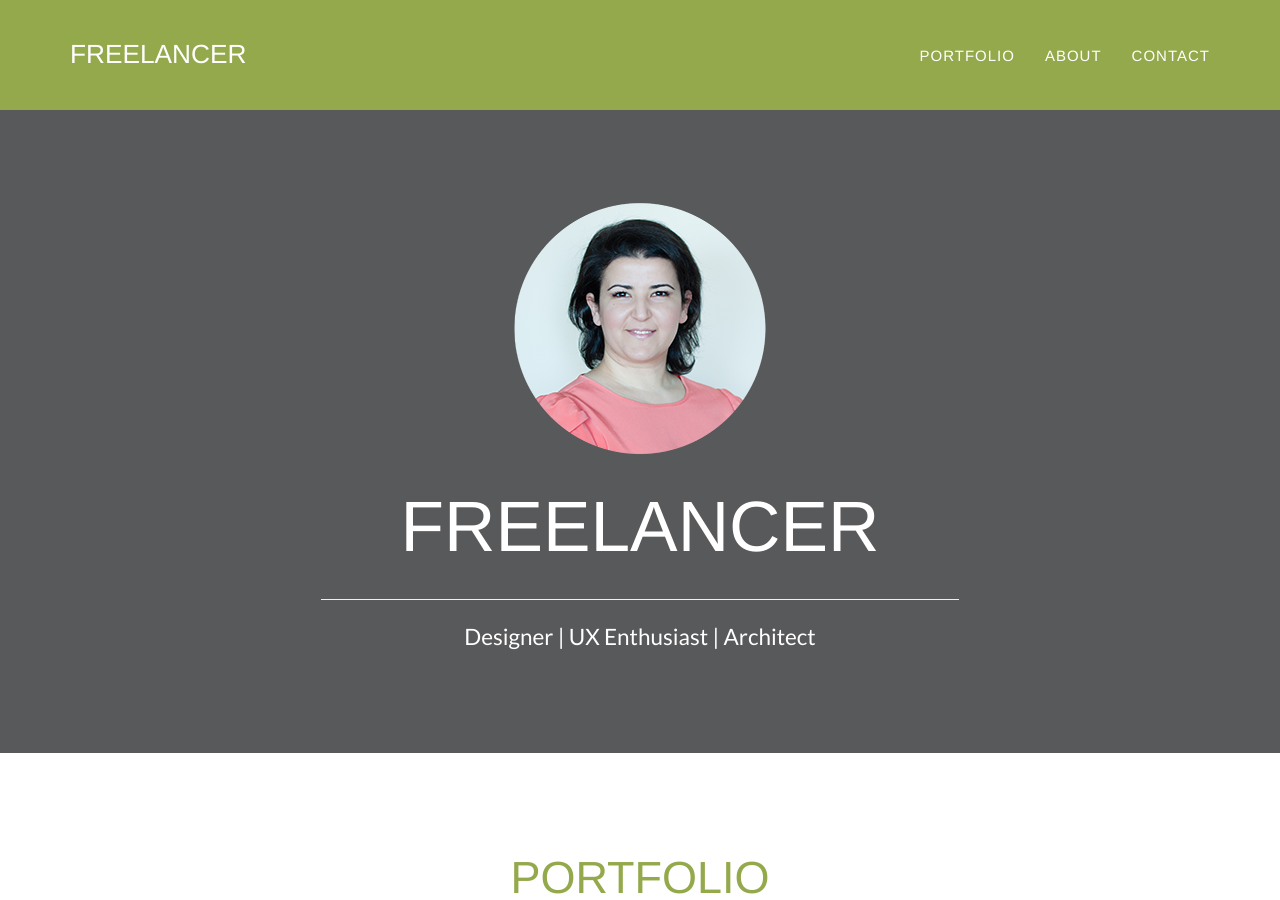
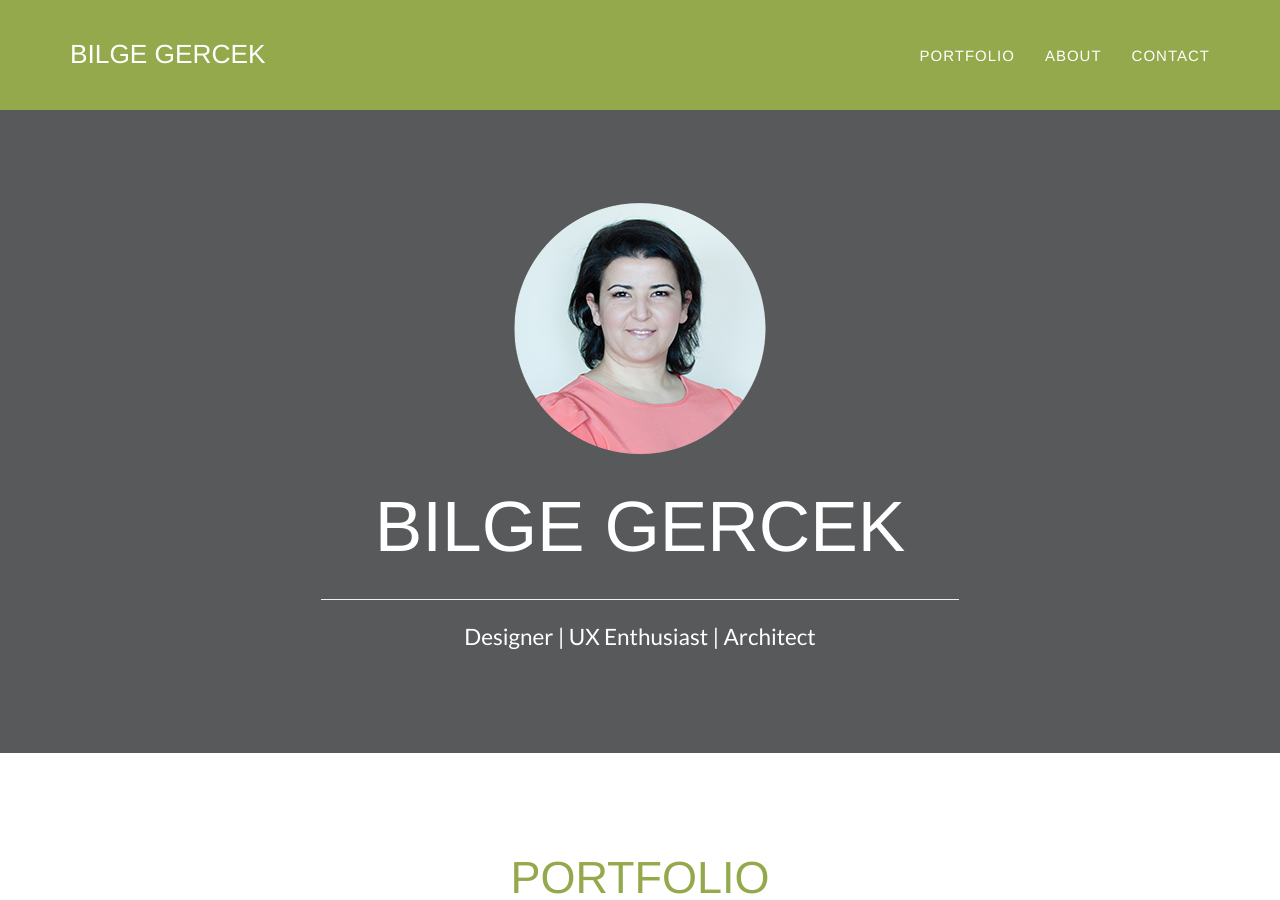
Before and after one commit to bilgegercek/bilgegercek.github.io, a Jekyll site: the page built from index.html, in a window 1280 px wide and 900 px high. Built offline with Jekyll 4.4.1, drawn with Linux system fonts in a browser that asks for light colours.

Commit message:
Update _config.yml

```diff
--- a/_config.yml
+++ b/_config.yml
@@ -1,5 +1,5 @@
 # Site settings
-title: "Freelancer"
+title: Bilge Gercek
 email: bilgegercek@outlook.com
 url: https://bilgegercek.github.io
 description: "Bilge Gercek - UX/UI Design Portfolio"
```
